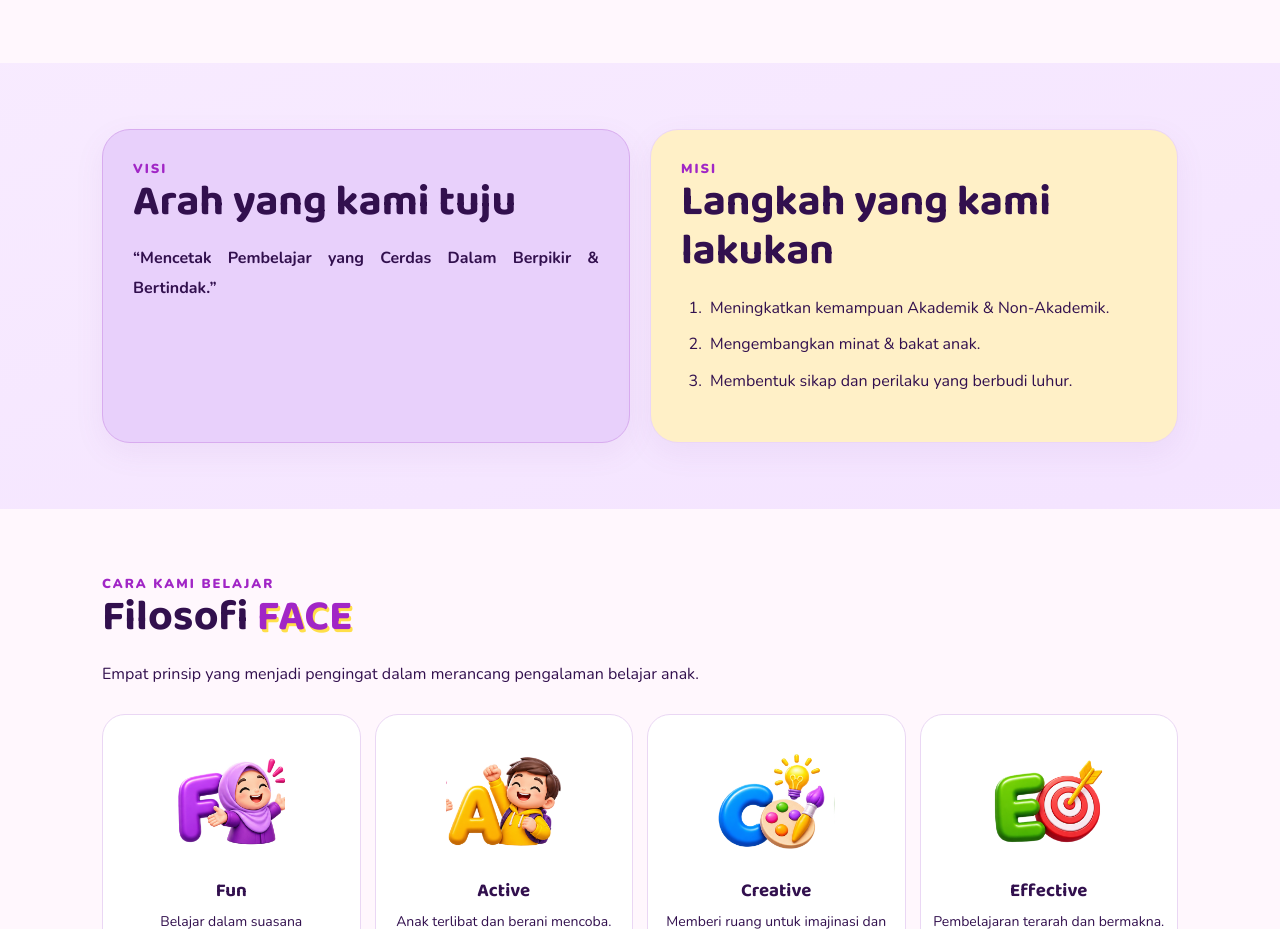
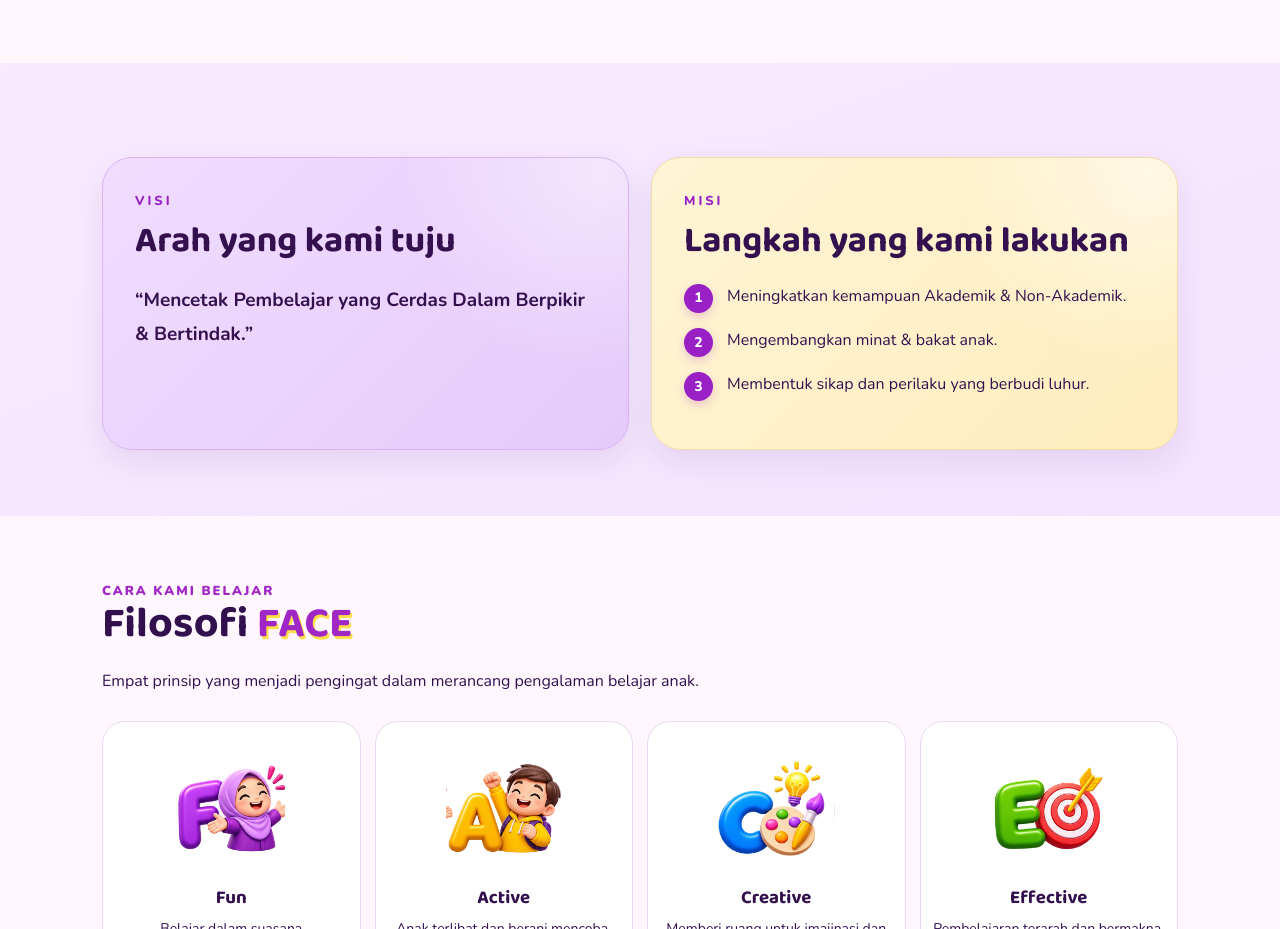
Before and after one commit to hanania-id/hanania-id.github.io, a plain HTML site: page tentang.html in a window 1280 px wide. Shown: the part 1700-2629 px from the top of the page. Drawn offline with nearby package versions, Linux system fonts and the light colour scheme.

Commit message:
Improve Vision and Mission design

```diff
--- a/tentang.html
+++ b/tentang.html
@@ -340,6 +340,136 @@ footer{background:#35104d;color:white;padding:23px 0}footer .container{align-ite
     align-self: start;
     margin-top: 0;
 }
+
+/* ===== PERBAIKAN VISI & MISI ===== */
+
+.about-values {
+    gap: 22px;
+    align-items: stretch;
+    margin-top: 28px;
+}
+
+.about-values .about-panel {
+    position: relative;
+    overflow: hidden;
+    border-radius: 30px;
+    padding: 34px 32px;
+    border: 1px solid rgba(153, 91, 190, 0.18);
+    box-shadow: 0 12px 30px rgba(93, 48, 125, 0.10);
+    transition: transform 0.25s ease, box-shadow 0.25s ease;
+}
+
+.about-values .about-panel:first-child {
+    background:
+        radial-gradient(circle at 95% 5%, rgba(255,255,255,0.45), transparent 35%),
+        linear-gradient(135deg, #f0ddff, #e5cafa);
+    border-color: #d9b4f1;
+}
+
+.about-values .about-panel:last-child {
+    background:
+        radial-gradient(circle at 95% 5%, rgba(255,255,255,0.55), transparent 35%),
+        linear-gradient(135deg, #fff4d6, #ffedbd);
+    border-color: #f1dca5;
+}
+
+.about-values .about-eyebrow {
+    font-size: 13px;
+    font-weight: 800;
+    letter-spacing: 3px;
+    margin-bottom: 10px;
+    color: #9820c5;
+}
+
+.about-values .about-panel h2 {
+    font-size: clamp(25px, 3vw, 36px);
+    line-height: 1.2;
+    margin: 0 0 20px;
+    color: #35104f;
+}
+
+.about-values .about-panel p {
+    text-align: left;
+    text-justify: auto;
+    line-height: 1.85;
+    font-size: 16px;
+    color: #35104f;
+}
+
+.about-values .about-panel:first-child p {
+    font-size: 19px;
+    font-weight: 600;
+    line-height: 1.8;
+}
+
+.about-values .about-panel ol {
+    list-style: none;
+    counter-reset: misi;
+    padding: 0;
+    margin: 0;
+}
+
+.about-values .about-panel li {
+    counter-increment: misi;
+    position: relative;
+    padding-left: 43px;
+    margin: 17px 0;
+    line-height: 1.7;
+    color: #35104f;
+}
+
+.about-values .about-panel li::before {
+    content: counter(misi);
+    position: absolute;
+    left: 0;
+    top: 1px;
+    width: 29px;
+    height: 29px;
+    border-radius: 50%;
+    display: flex;
+    align-items: center;
+    justify-content: center;
+    background: #9820c5;
+    color: white;
+    font-size: 14px;
+    font-weight: 800;
+    box-shadow: 0 4px 10px rgba(152, 32, 197, 0.2);
+}
+
+@media (hover: hover) {
+    .about-values .about-panel:hover {
+        transform: translateY(-4px);
+        box-shadow: 0 17px 35px rgba(93, 48, 125, 0.15);
+    }
+}
+
+@media (max-width: 760px) {
+    .about-values {
+        gap: 17px;
+        margin-top: 22px;
+    }
+
+    .about-values .about-panel {
+        padding: 27px 23px;
+        border-radius: 25px;
+    }
+
+    .about-values .about-panel h2 {
+        font-size: 27px;
+        margin-bottom: 16px;
+    }
+
+    .about-values .about-panel:first-child p {
+        font-size: 17px;
+    }
+
+    .about-values .about-panel p,
+    .about-values .about-panel li {
+        font-size: 15px;
+        line-height: 1.75;
+    }
+}
+
 </style></head><body class="about-page"><div class="top-area"><div class="container"><header class="nav about-nav"><a class="brand" href="index.html"><img alt="Logo Rumah Belajar Hanania" src="assets/logo.png"/><span>Rumah Belajar<br/><b>HANANIA</b></span></a><button aria-controls="nav-links" aria-expanded="false" class="menu-toggle" onclick="const n=document.getElementById('nav-links');const o=n.classList.toggle('open');this.setAttribute('aria-expanded',o)">☰ Menu</button><nav aria-label="Navigasi utama" class="links" id="nav-links"><a href="index.html">Beranda</a><a aria-current="page" href="tentang.html">Tentang Kami</a><a href="index.html#program">Program</a><a href="index.html#galeri">Galeri &amp; Prestasi</a><a href="index.html#faq">FAQ</a><a class="cta" href="https://wa.me/6285767384444" rel="noopener" target="_blank">📞 Hubungi Kami ↗</a></nav></header></div></div><main>
 <section class="about-hero"><div class="about-wrap"><div class="about-eyebrow">KENALI HANANIA</div><h1>Tempat Belajar, <span>Tempat Bertumbuh</span></h1><p>Rumah Belajar Hanania hadir untuk mendampingi anak belajar dengan cara yang efektif, menyenangkan, dan ramah anak—melalui kegiatan yang menghargai proses, kebutuhan, dan potensi setiap anak.</p></div></section>
 <section class="about-section"><div class="about-wrap about-grid"><div><div class="about-eyebrow">SIAPA KAMI?</div><h2>Belajar bersama, <span class="accent">bertumbuh bersama.</span></h2><p>Rumah Belajar Hanania merupakan wadah pendampingan belajar bagi anak pra-sekolah dan sekolah dasar. Kami menghadirkan kegiatan akademik dan non-akademik, pengembangan minat dan bakat, serta pembiasaan sikap dan perilaku berbudi luhur.</p><p>Dengan kelompok belajar yang terarah dan pendekatan yang hangat, kami berupaya menciptakan suasana yang membuat anak nyaman untuk mencoba, bertanya, dan berkembang.</p></div><img alt="Suasana kegiatan belajar di Rumah Belajar Hanania" class="about-photo" loading="lazy" src="assets/foto-awal-kbm-hanania.jpeg"/></div></section>
```
